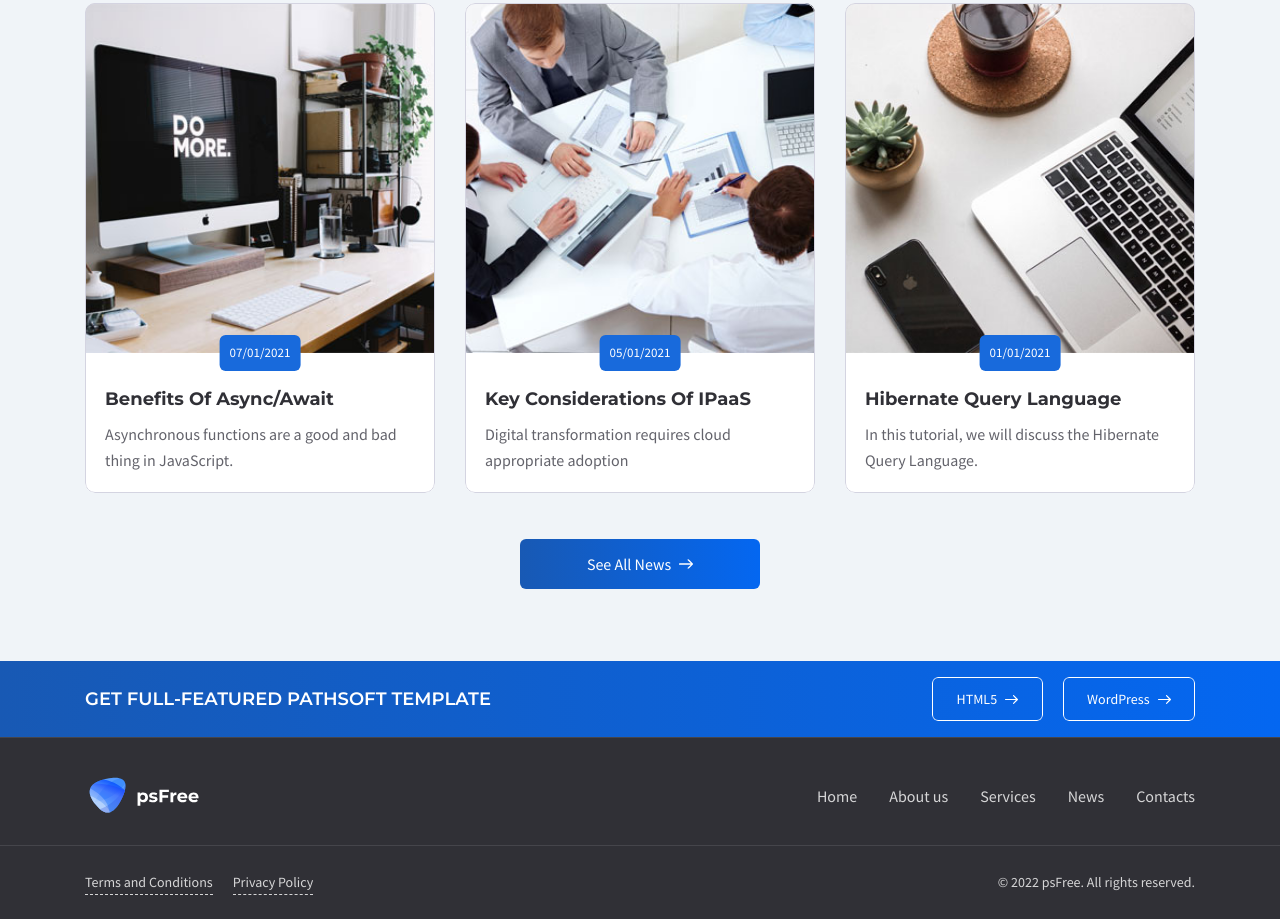
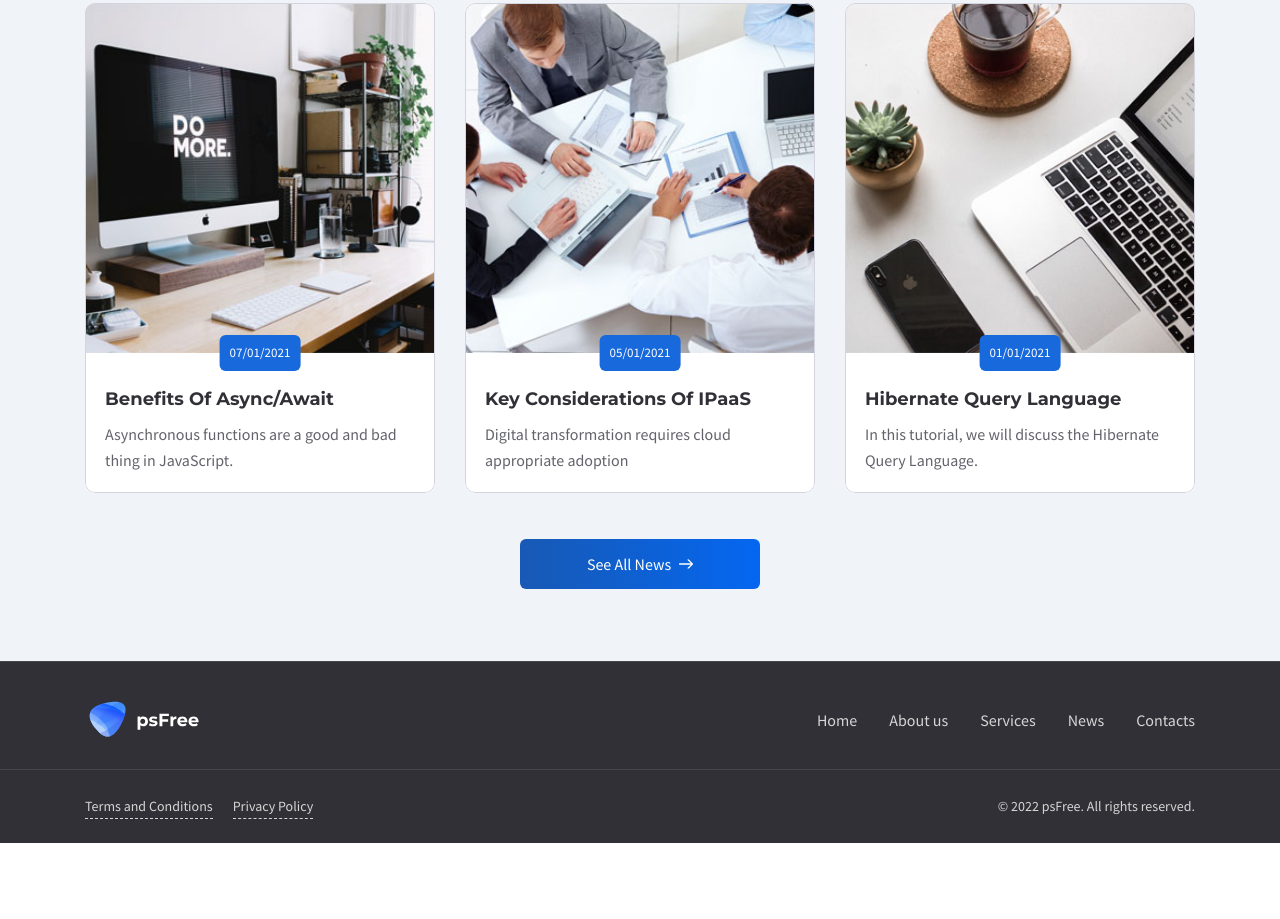
Before and after one commit to Pager-290583/rehub-22, a plain HTML site: page index.html in a window 1280 px wide. Shown: the part 3137-4056 px from the top of the page. After the commit the page ends 3980 px from the top, so only its background shows below. Drawn offline with Linux system fonts and the light colour scheme.

Commit message:
delite footer block

```diff
--- a/index.html
+++ b/index.html
@@ -510,7 +510,7 @@
 
 		</div>
 
-		<div class="bff">
+<!--<div class="bff">
     <div class="container">
         <div class="row">
             <div class="col">
@@ -530,7 +530,7 @@
             </div>
         </div>
     </div>
-</div>
+</div>-->
 
 <!-- Begin footer -->
 <footer class="footer footer-minimal">
```
